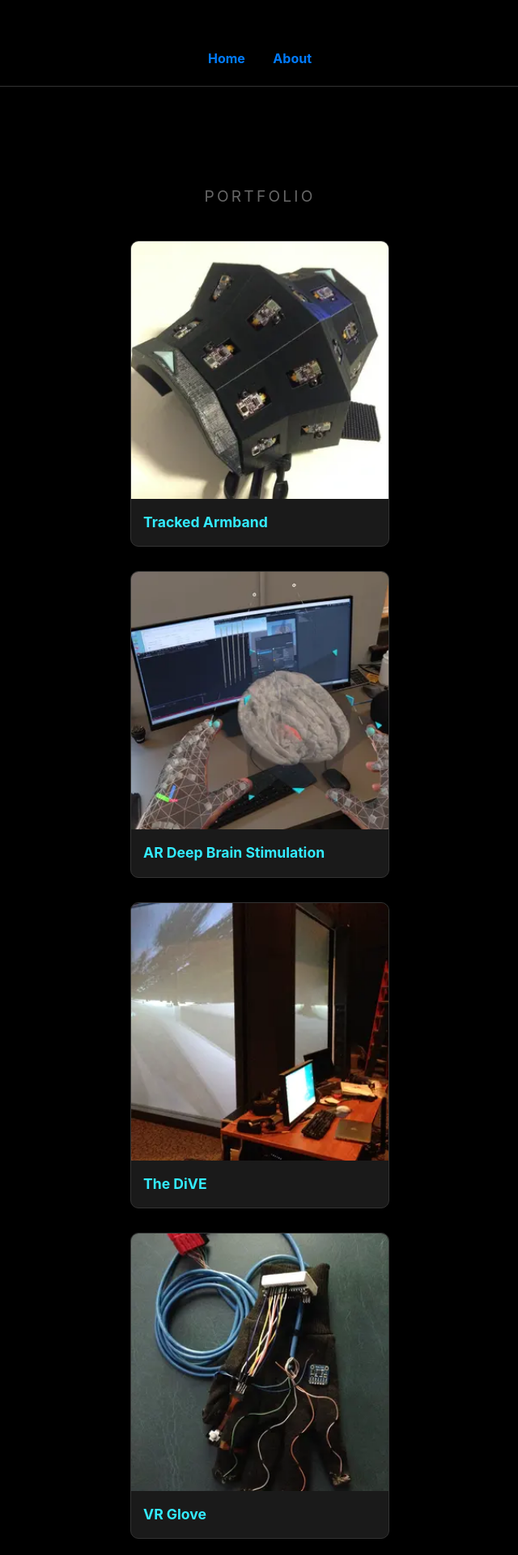
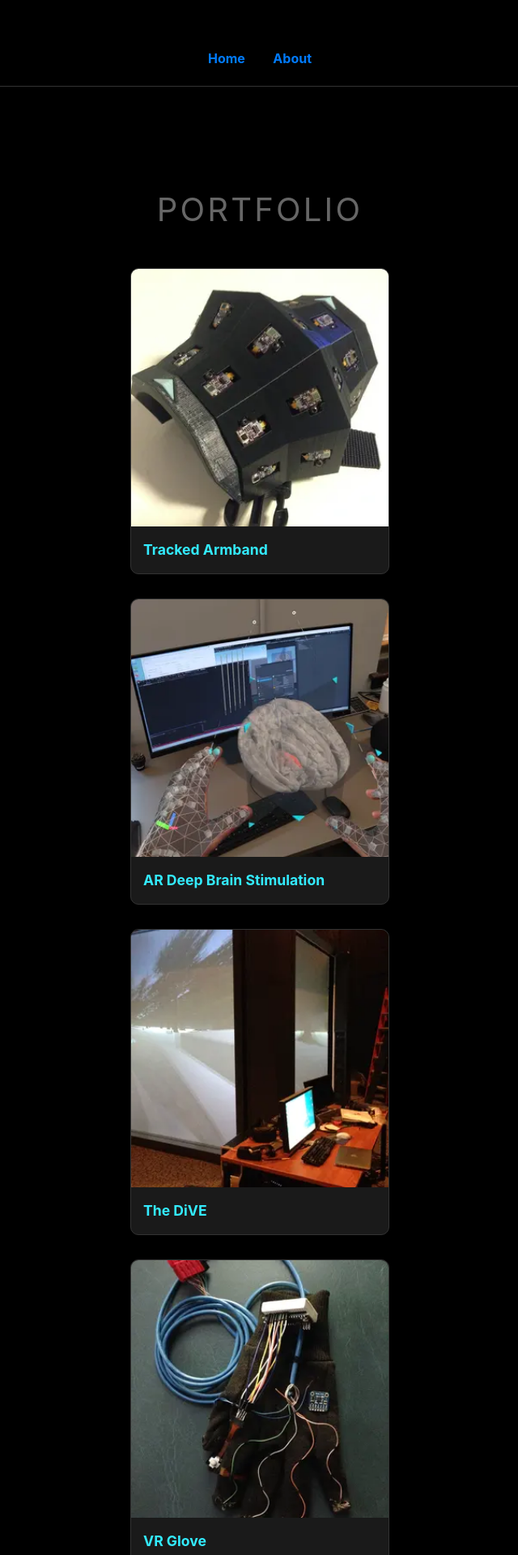
Before and after one commit to tenorvis/portfolio, a Jekyll site: the page built from index.html, in a window 1280 px wide. Shown: the top 1920 px of the page at 81% size, without its empty margins (319-959 px from the left). Built offline with Jekyll 4.4.1, drawn with Linux system fonts in a browser that asks for light colours.

Commit message:
Portfolio label css edit

```diff
--- a/assets/css/style.css
+++ b/assets/css/style.css
@@ -79,7 +79,7 @@ nav a {
 
 .portfolio-label {
     text-align: center;
-    font-size: 1.2rem;       /* Smaller and less aggressive than a main title */
+    font-size: 2.5rem;       /* Smaller and less aggressive than a main title */
     color: #666;             /* Muted grey color for a cleaner, understated look */
     font-weight: 400;        /* Normal weight */
     text-transform: uppercase;
```
